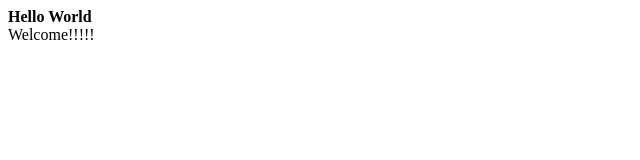
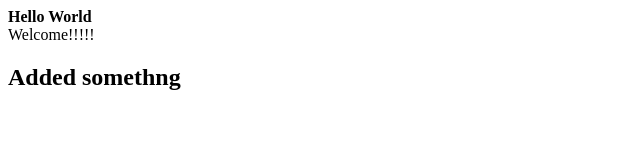
Before and after one commit to Shirishakb/first-day-repo, a plain HTML site: page index.html in a window 1280 px wide. Shown: the whole page, without its empty margins (0-640 px from the left). Drawn offline with Linux system fonts and the light colour scheme.

Commit message:
added navgi

```diff
--- a/index.html
+++ b/index.html
@@ -1,2 +1,3 @@
 <b>Hello World</b>
 <br> Welcome!!!!!
+<h2>Added somethng</h2>
```
